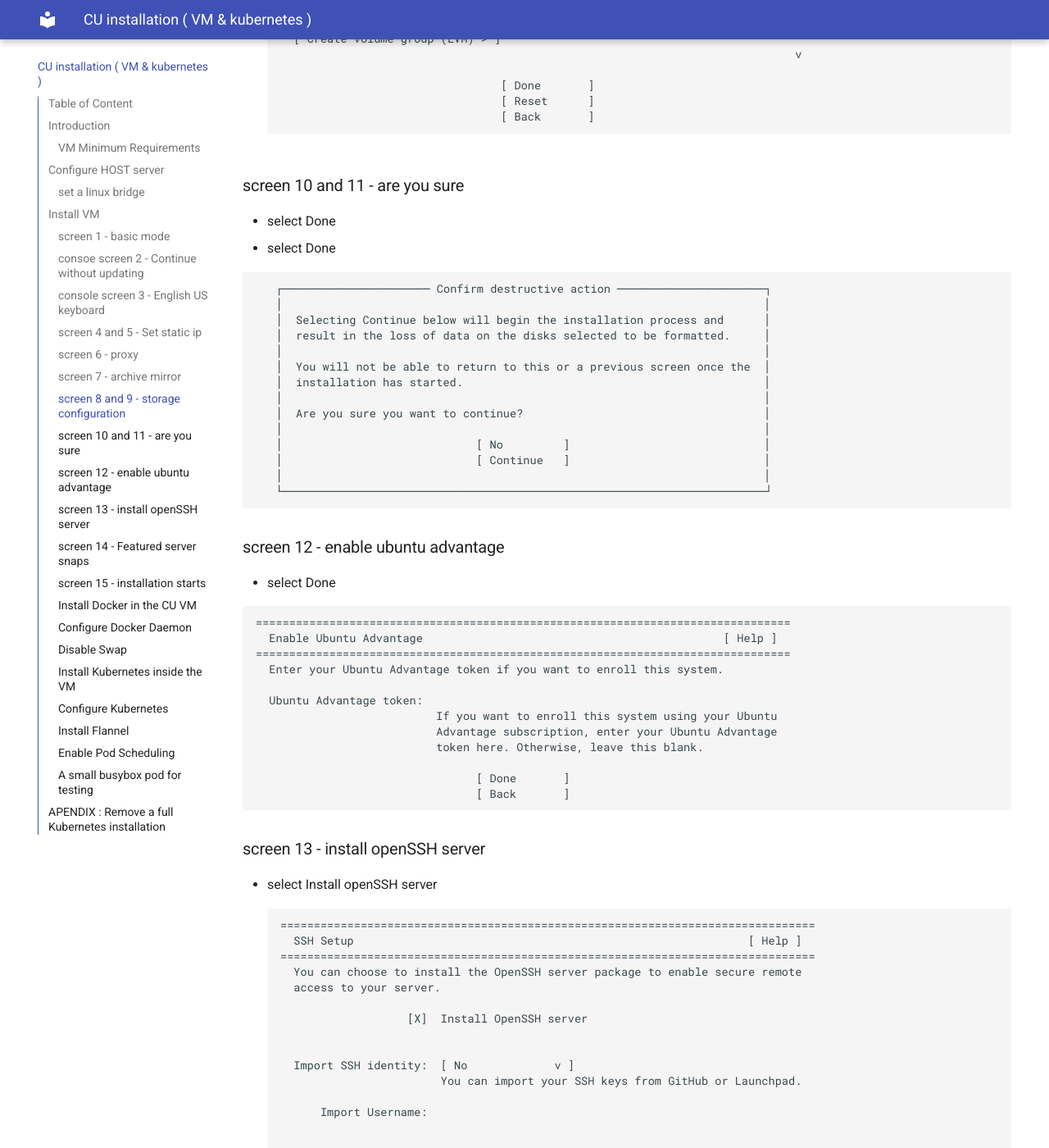
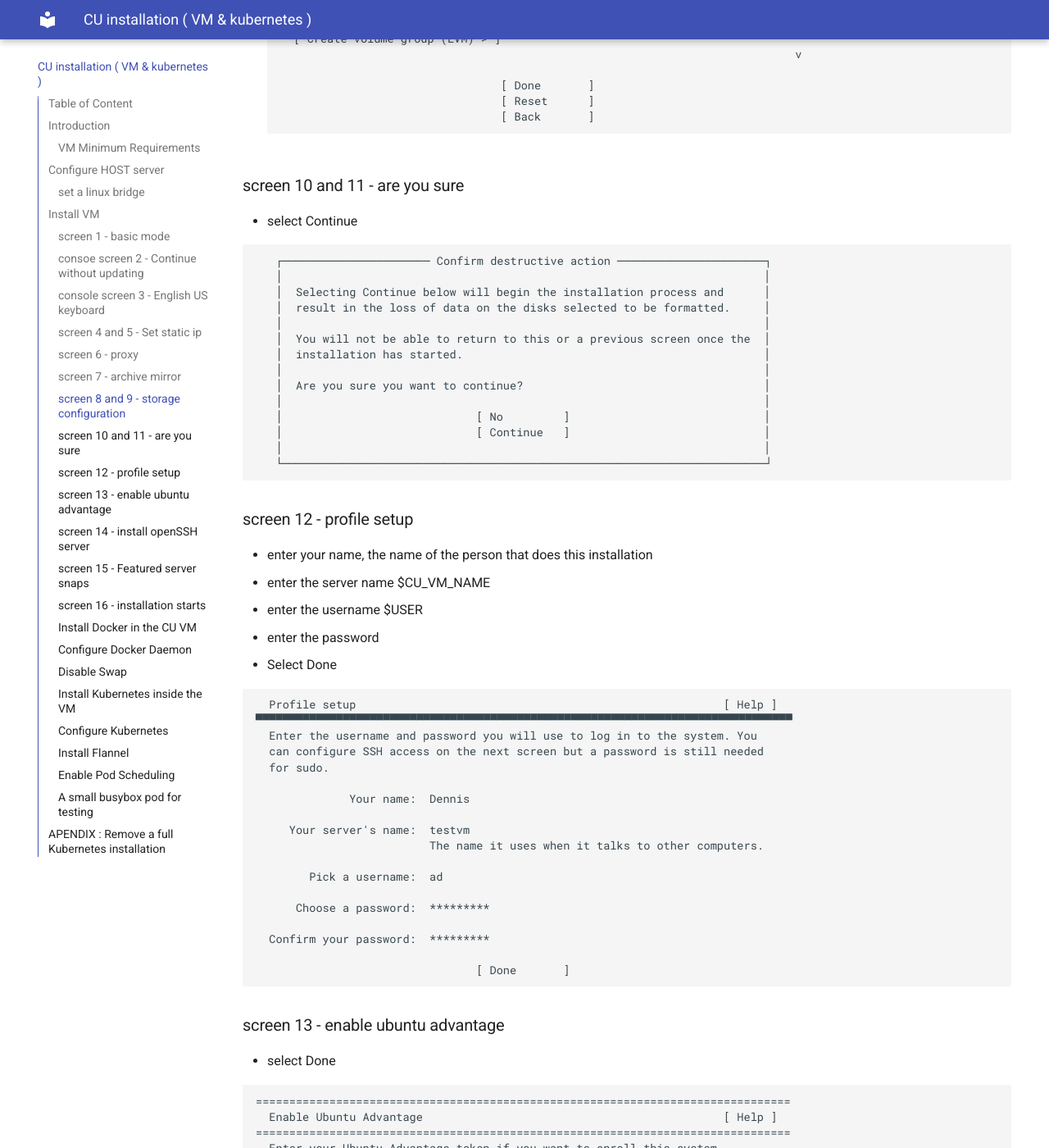
Before and after one commit to accelleran/drax-docs, an MkDocs documentation site: the page built from docs/kubernetes-install/index.md, in a window 1280 px wide and 1400 px high, scrolled down 6683 px. Shown: the whole window at 82% size. Built offline with MkDocs 1.6.1 and Material for MkDocs 9.7.7, drawn with Linux system fonts in a browser that asks for light colours; the version menu is left out; some of the changed text lies outside the part shown.

Commit message:
Update index.md

````diff
--- a/docs/kubernetes-install/index.md
+++ b/docs/kubernetes-install/index.md
@@ -316,8 +316,7 @@ select Engligh US keyboard
 ```
 
 ### screen 10 and 11 - are you sure
-* select Done
-* select Done
+* select Continue
 
 ```
    ┌────────────────────── Confirm destructive action ──────────────────────┐
@@ -335,7 +334,34 @@ select Engligh US keyboard
    │                                                                        │
    └────────────────────────────────────────────────────────────────────────┘
 ```
-### screen 12 - enable ubuntu advantage
+### screen 12 - profile setup
+* enter your name, the name of the person that does this installation
+* enter the server name $CU_VM_NAME
+* enter the username $USER
+* enter the password
+* Select Done
+
+```
+  Profile setup                                                       [ Help ]
+▀▀▀▀▀▀▀▀▀▀▀▀▀▀▀▀▀▀▀▀▀▀▀▀▀▀▀▀▀▀▀▀▀▀▀▀▀▀▀▀▀▀▀▀▀▀▀▀▀▀▀▀▀▀▀▀▀▀▀▀▀▀▀▀▀▀▀▀▀▀▀▀▀▀▀▀▀▀▀▀
+  Enter the username and password you will use to log in to the system. You
+  can configure SSH access on the next screen but a password is still needed
+  for sudo.
+
+              Your name:  Dennis
+
+     Your server's name:  testvm
+                          The name it uses when it talks to other computers.
+
+        Pick a username:  ad
+
+      Choose a password:  *********
+
+  Confirm your password:  *********
+
+                                 [ Done       ]
+```
+### screen 13 - enable ubuntu advantage
 * select Done
 
 ```
@@ -407,7 +433,7 @@ select Engligh US keyboard
                                  [ Back       ]
 ```
 
-### screen 15 - installation starts
+### screen 16 - installation starts
 ```
 ================================================================================
   Installing system                                                   [ Help ]
````
Also changed, not shown: other parts of docs/kubernetes-install/index.md (+2 -2 lines).
